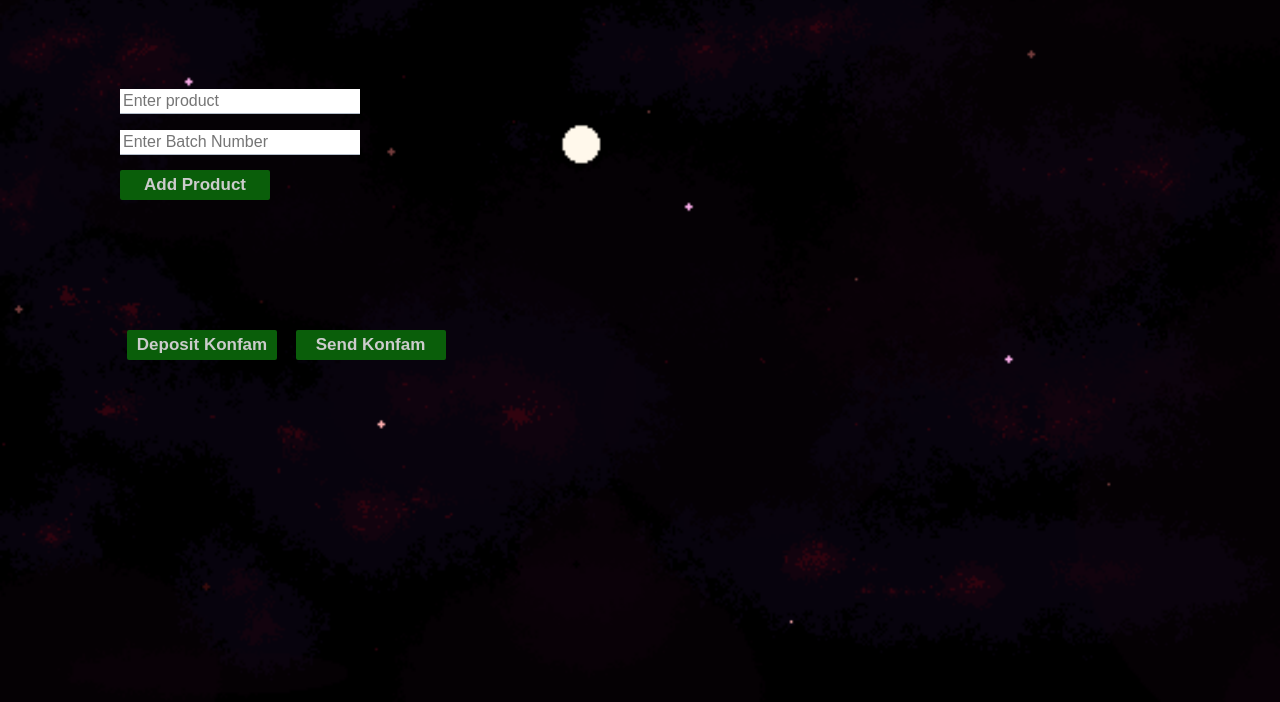
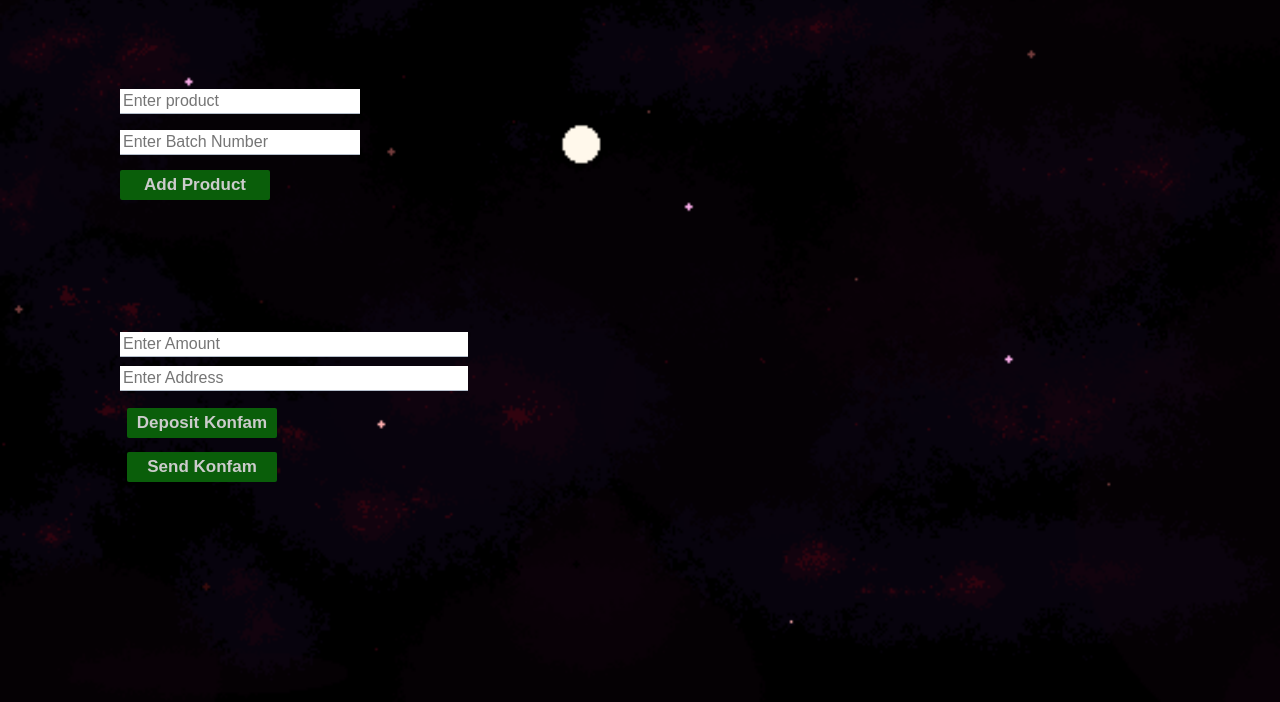
Before and after one commit to OkoliEvans/Fusion, a website with bundled scripts: page business.html in a window 1280 px wide. Shown: the part 97-799 px from the top of the page. Built offline with nearby package versions, Linux system fonts and the light colour scheme; a script that the page names is missing.

Commit message:
bradnode

```diff
--- a/business.html
+++ b/business.html
@@ -78,9 +78,22 @@
                 </form>
 
                 <div class="send">
-                    <button type="submit" class="btnTx">Deposit Konfam</button>
-                    <button type="submit" class="btnTx">Send Konfam</button>
+
+                  <div class="form-control2">
+                    <input type="number" name="Amount" placeholder="Enter Amount" id="amount" required>
                 </div>
+
+                <div class="form-control2">
+                  <input type="text" name="Address" placeholder="Enter Address" id="address" required>
+              </div>
+                    <button type="submit" id="deposit" class="btnTx">Deposit Konfam</button>
+
+                <div>
+                    <button type="submit" id="sendbtn" class="btnTx">Send Konfam</button>
+                </div>
+
+                </div>
+              </div>
 
             </div>
 
--- a/index.js
+++ b/index.js
@@ -44,7 +44,7 @@ const renderContents = () => {
   );
   pTag.appendChild(pText);
 
-  const inputTag = document.createElement("input");
+  const inputTag = document.getElementById("amount");
   inputTag.value = 0;
   inputTag.type = "number";
 
@@ -53,7 +53,7 @@ const renderContents = () => {
   buttonTag.appendChild(buttonText);
 
   buttonTag.addEventListener("click", () => {
-    const inputElement = document.getElementsByTagName("input");
+    const inputElement = document.getElementById("deposit");
     const count = inputElement[0].value;
     mint(count);
   });
--- a/main2.js
+++ b/main2.js
@@ -26,7 +26,7 @@ window.addEventListener('load', async () => {
   });
   console.log (window.web3.currentProvider);
 
-  var contractAddress = '0xDbF7d7676622E32b0A1B51Cc7ca5CbdBc0502290';
+  var contractAddress = '0x7C35312380a45120124006381CA6B18FEEFC38bF';
 var abi = JSON.parse ([
 	{
 		"inputs": [
--- a/styleKonfam.css
+++ b/styleKonfam.css
@@ -234,6 +234,23 @@ justify-content: space-between;
     font-size: 16px;
 }
 
+.form-control2 {
+    padding-top: 8px;
+}
+
+.form-control2 input[type= 'text'] {
+    margin-bottom: 10px;
+}
+
+.form-control2 input[type= 'text'],
+.form-control2 input[type= 'number'] {
+    border: 0;
+    border-bottom: 1px solid #b4becb;
+    width: 30%;
+    padding: 3px;
+    font-size: 16px;
+}
+
 .form-control {
     margin: 15px 0;
 }
```
